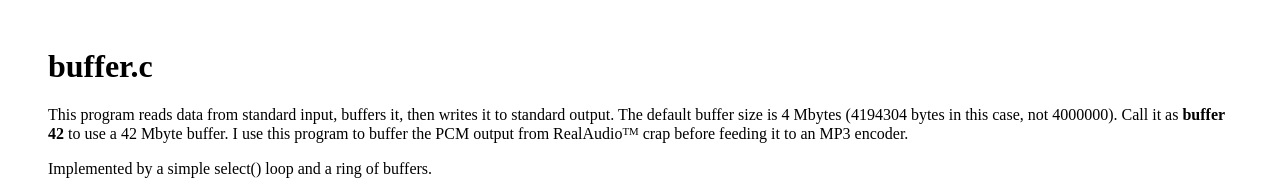
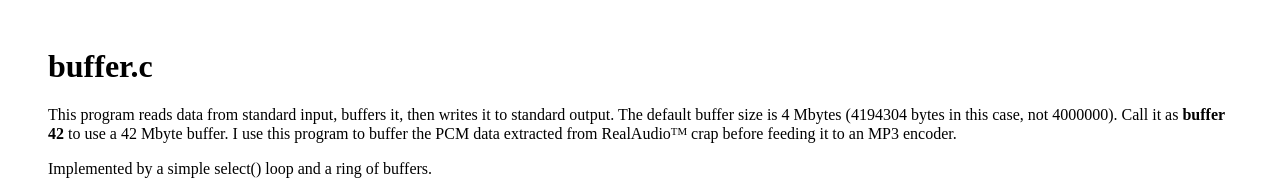
Before and after one commit to cuspycode/kludges, a plain HTML site: page buffer/index.html in a window 1280 px wide. Shown: the top 194 px of the page. Drawn offline with Linux system fonts and the light colour scheme.

Commit message:
update
git-svn-id: svn+ssh://svn.dax.nu/var/subversion/bd/trunk/fulhack@27 8a40eba8-0bc5-11dd-aa9b-fd72f302da6d

```diff
--- a/buffer/index.html
+++ b/buffer/index.html
@@ -10,7 +10,7 @@
 This program reads data from standard input, buffers it, then writes it to
 standard output. The default buffer size is 4 Mbytes (4194304 bytes in this
 case, not 4000000). Call it as <B>buffer 42</B> to use a 42 Mbyte buffer.
-I use this program to buffer the PCM output from
+I use this program to buffer the PCM data extracted from
 RealAudio<FONT SIZE=-1><SUP>TM</SUP></FONT>
 crap before feeding it to an MP3 encoder.
 
```
